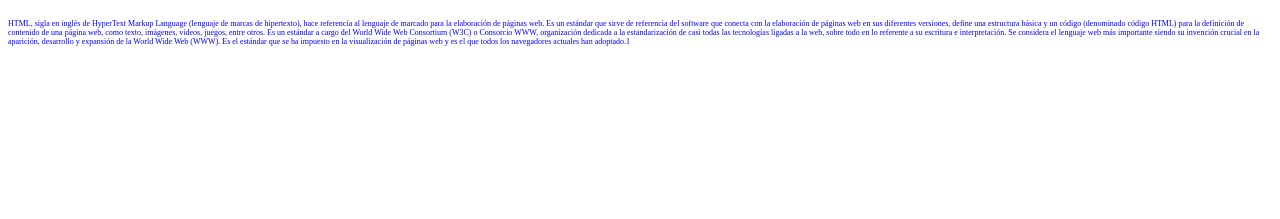
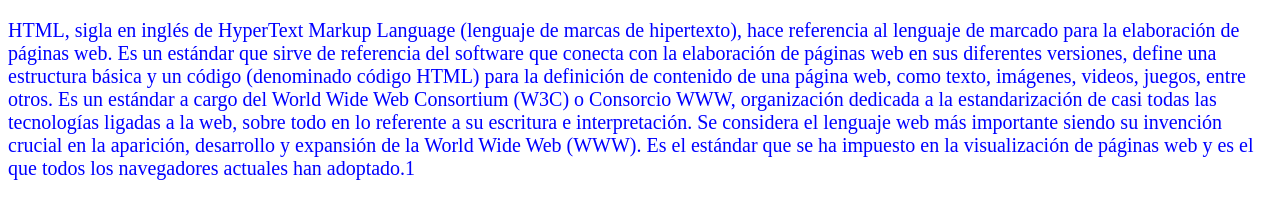
Before and after one commit to gmorenor/HojasEstiloAtributo, a plain HTML site: page index.html in a window 1280 px wide. Shown: the part 61-280 px from the top of the page. Drawn offline with Linux system fonts and the light colour scheme.

Commit message:
Se modifica el archivo Estilos.css

```diff
--- a/css/estilos.css
+++ b/css/estilos.css
@@ -7,5 +7,5 @@
   {
     color:blue;
     font-family: helventica;
-    font-size: 8px;
+    font-size: 20px;
   }
```
